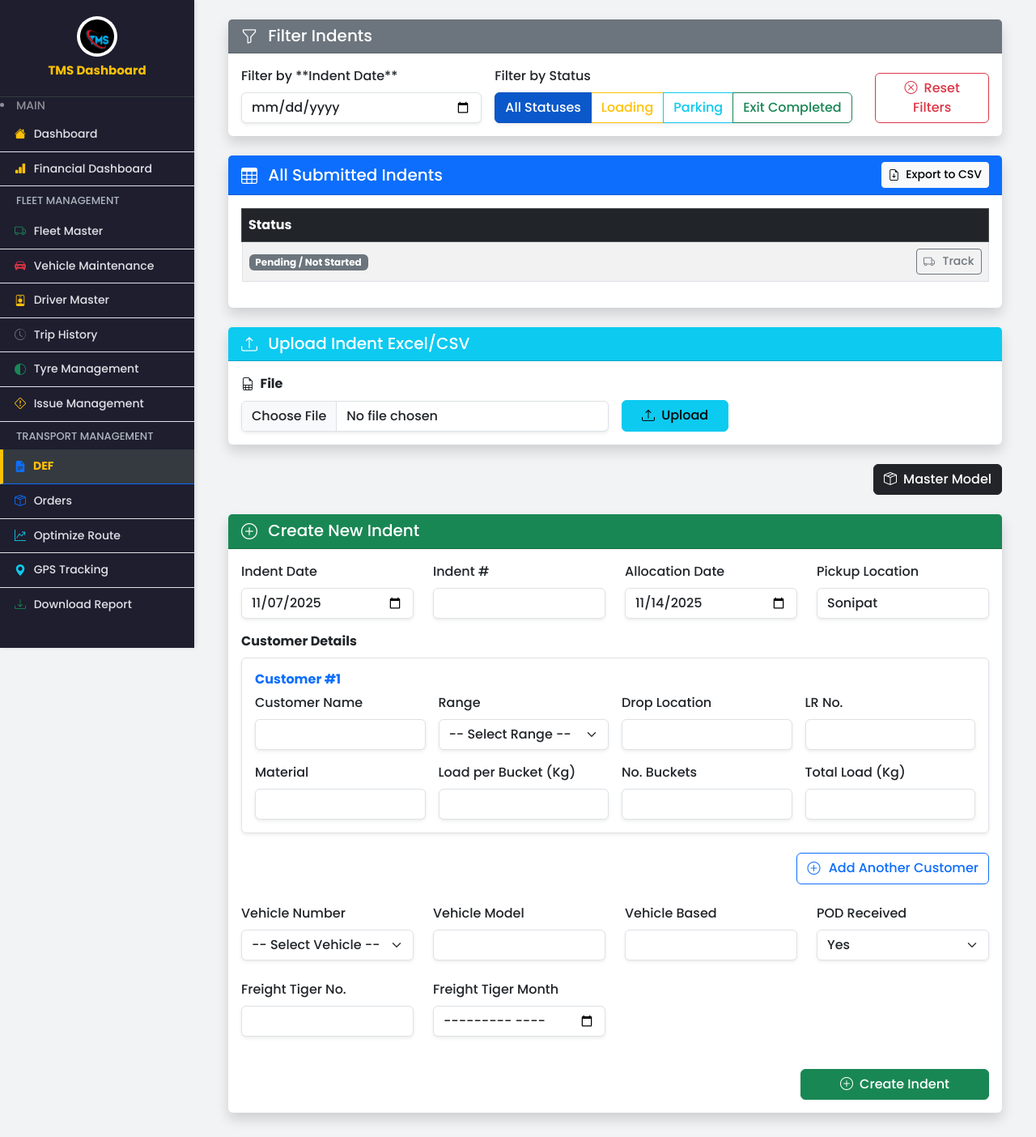
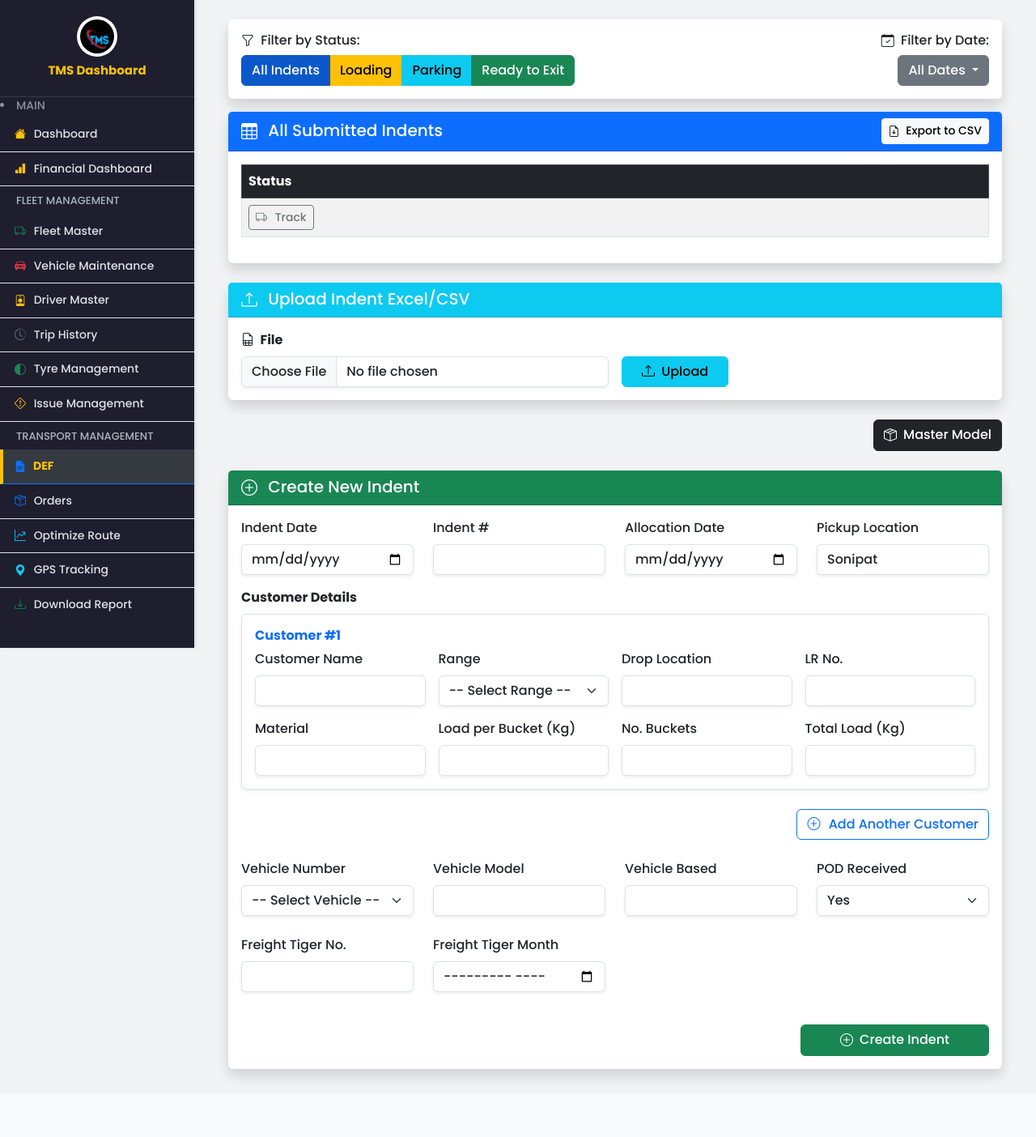
Before and after one commit to ashish86git/ashi-tms, a Flask app: page /def in a window 1280 px wide. Shown: the part 56-1460 px from the top of the page at 81% size. After the commit the page ends 1392 px from the top, so only its background shows below. Run offline with Flask 3, Linux system fonts and the light colour scheme; a database or web service that is not in the repository returns one stand-in record (values such as "Sample title"); some libraries are stand-ins or nearby versions.

Commit message:
Add files via upload

```diff
--- a/templates/def.html
+++ b/templates/def.html
@@ -35,44 +35,44 @@
     {% endfor %}
   {% endwith %}
 
-  {# ───────────────────────── Filter Card (UPDATED: Status Filter as Buttons) ──────────────────────────────── #}
+  {# ───────────────────────── Combined Filter Section ────────────────────────────── #}
   {% if indent_data %}
-  <div class="card shadow mb-4 border-0">
-    <div class="card-header bg-secondary text-white">
-      <h5 class="mb-0"><i class="bi bi-funnel me-2"></i> Filter Indents</h5>
-    </div>
-    <div class="card-body">
-      <div class="row g-3 align-items-end">
-        {# Date Filter Remains #}
-        <div class="col-md-4">
-          <label class="form-label">Filter by **Indent Date**</label>
-          <input type="date" id="filterIndentDate" class="form-control shadow-sm" />
-        </div>
+  <div class="card shadow mb-3 border-0">
+    <div class="card-body py-3">
+      <div class="row align-items-center">
 
-        {# Status Filter as Buttons (NEW UI) #}
-        <div class="col-md-6">
-          <label class="form-label d-block">Filter by Status</label>
-          <div class="btn-group shadow-sm" role="group" id="filterStatusButtons">
-            <button type="button" class="btn btn-primary active" data-status="">All Statuses</button>
-
-            <button type="button" class="btn btn-outline-warning" data-status="loading">Loading</button>
-            <button type="button" class="btn btn-outline-info" data-status="parking">Parking</button>
-            <button type="button" class="btn btn-outline-success" data-status="exit">Exit Completed</button>
+        {# Status Filters #}
+        <div class="col-md-8 mb-3 mb-md-0">
+          <h6 class="mb-2"><i class="bi bi-funnel me-1"></i> Filter by Status:</h6>
+          <div class="btn-group" role="group" id="status-filter-group">
+            <button type="button" class="btn btn-primary active" data-filter="all">All Indents</button>
+            <button type="button" class="btn btn-warning" data-filter="loading">Loading</button>
+            <button type="button" class="btn btn-info" data-filter="parking">Parking</button>
+            <button type="button" class="btn btn-success" data-filter="exit">Ready to Exit</button>
           </div>
         </div>
 
-        {# Reset Button Remains #}
-        <div class="col-md-2 d-flex align-items-end">
-          <button type="button" class="btn btn-outline-danger w-100" id="filterReset">
-            <i class="bi bi-x-circle me-1"></i> Reset Filters
+        {# Date Filters (New Dropdown) #}
+        <div class="col-md-4 text-md-end">
+          <h6 class="mb-2"><i class="bi bi-calendar-check me-1"></i> Filter by Date:</h6>
+          <div class="dropdown d-inline-block">
+            <button class="btn btn-secondary dropdown-toggle" type="button" id="dateFilterDropdown" data-bs-toggle="dropdown" aria-expanded="false" data-current-date-filter="all">
+              All Dates
             </button>
+            <ul class="dropdown-menu" aria-labelledby="dateFilterDropdown" id="date-filter-menu">
+              <li><a class="dropdown-item active" href="#" data-date-filter="all">All Dates</a></li>
+              <li><a class="dropdown-item" href="#" data-date-filter="today">Today</a></li>
+              <li><a class="dropdown-item" href="#" data-date-filter="week">This Week</a></li>
+            </ul>
           </div>
         </div>
       </div>
     </div>
-  {# ────────────────────────────────────────────────────────────────────────── #}
+  </div>
+  {% endif %}
 
   {# ───────────────────────── Uploaded Indent Table ──────────────────────────────── #}
+  {% if indent_data %}
   <div class="card shadow mb-4 border-0">
     <div class="card-header bg-primary text-white d-flex justify-content-between align-items-center">
       <h5 class="mb-0"><i class="bi bi-table me-2"></i> All Submitted Indents</h5>
@@ -81,47 +81,32 @@
       </a>
     </div>
     <div class="card-body table-responsive">
-      <table class="table table-striped table-bordered align-middle">
+      <table class="table table-striped table-bordered align-middle" id="indentTable">
         <thead class="table-dark">
           <tr>
             {% for key in indent_data[0].keys() %}
               <th>{{ key.replace('_',' ').title() }}</th>
             {% endfor %}
-            <th>Status</th> {# Status & Track combined in one column #}
+            <th>Status</th>
           </tr>
         </thead>
         <tbody id="indentTableBody">
+          {#
+             NOTE: The 'row.status' and 'row.indent_date' are required here.
+             Assuming 'row.status' and 'row.indent_date' are available
+             in your Jinja context:
+          #}
           {% for row in indent_data %}
-          {# Added data-current-status for JS filtering #}
-          <tr data-current-status="{{ row.current_status | default('none') }}">
-            {% for key, value in row.items() %}
+          <tr data-status="{{ row.status | default('unknown') }}" data-date="{{ row.indent_date }}">
+            {% for value in row.values() %}
               <td>{{ value }}</td>
             {% endfor %}
-            <td class="status-cell d-flex justify-content-between align-items-center">
-              {# 1. Status Badge #}
-              {% set status = row.current_status | default('none') %}
-              <div>
-                {% if status == 'exit' %}
-                  <span class="badge bg-success">Exit Completed!</span>
-                {% elif status == 'loading' %}
-                  <span class="badge bg-warning text-dark">Loading</span>
-                {% elif status == 'parking' %}
-                  <span class="badge bg-primary">Parking</span>
-                {% else %}
-                  <span class="badge bg-secondary">Pending / Not Started</span>
-                {% endif %}
-              </div>
-
-              {# 2. Track Button #}
-              {% if row.current_status != 'exit' %}
-                <button class="btn btn-outline-secondary btn-sm track-status-btn ms-2"
+            <td>
+              <button class="btn btn-outline-secondary btn-sm track-status-btn"
                       data-indent="{{ row['indent'] }}"
                       data-vehicle="{{ row['vehicle_number'] }}">
                 <i class="bi bi-truck"></i> Track
               </button>
-              {% else %}
-                <span class="text-muted small ms-2">N/A</span>
-              {% endif %}
             </td>
           </tr>
           {% endfor %}
@@ -171,7 +156,7 @@
         {# ── Indent General Info ── #}
         <div class="col-md-3">
           <label class="form-label">Indent Date</label>
-          <input type="date" name="indent_date" id="indentDateInput" class="form-control shadow-sm" required />
+          <input type="date" name="indent_date" class="form-control shadow-sm" required />
         </div>
         <div class="col-md-3">
           <label class="form-label">Indent #</label>
@@ -179,7 +164,7 @@
         </div>
         <div class="col-md-3">
           <label class="form-label">Allocation Date</label>
-          <input type="date" name="allocation_date" id="allocationDateInput" class="form-control shadow-sm" />
+          <input type="date" name="allocation_date" class="form-control shadow-sm" />
         </div>
         <div class="col-md-3">
           <label class="form-label">Pickup Location</label>
@@ -334,29 +319,6 @@
 {# ───────────────────────────── Optimized JavaScript Section ───────────────────────────── #}
 <script>
 document.addEventListener("DOMContentLoaded", function () {
-    // ------------------- Date Default Logic -------------------
-    const indentDateInput = document.getElementById('indentDateInput');
-    const allocationDateInput = document.getElementById('allocationDateInput');
-
-    function formatDate(date) {
-        const yyyy = date.getFullYear();
-        const mm = String(date.getMonth() + 1).padStart(2, '0'); // Months start at 0
-        const dd = String(date.getDate()).padStart(2, '0');
-        return `${yyyy}-${mm}-${dd}`;
-    }
-
-    if (indentDateInput) {
-        const today = new Date();
-        indentDateInput.value = formatDate(today);
-    }
-
-    if (allocationDateInput) {
-        const nextWeek = new Date();
-        nextWeek.setDate(nextWeek.getDate() + 7); // Add 7 days
-        allocationDateInput.value = formatDate(nextWeek);
-    }
-    // ------------------- End Date Default Logic -------------------
-
   // --- DOM Elements for Status Tracker ---
   const statusModal = new bootstrap.Modal(document.getElementById("statusModal"));
   const progressBar = document.getElementById("statusProgress");
@@ -370,15 +332,11 @@ document.addEventListener("DOMContentLoaded", function () {
   const btnExit = document.getElementById("btnExit");
   const trackBtns = document.querySelectorAll(".track-status-btn");
 
-  // --- Filtering DOM Elements (UPDATED) ---
-  const filterIndentDateInput = document.getElementById("filterIndentDate");
-  const filterStatusButtons = document.getElementById("filterStatusButtons"); // NEW: Button group container
-  const filterResetBtn = document.getElementById("filterReset");
-  const indentTableBody = document.getElementById("indentTableBody");
-
-  // Variable to store the currently selected status filter value (from buttons)
-  let currentStatusFilter = "";
-
+  // --- Global Filter Elements ---
+  const filterGroupStatus = document.getElementById('status-filter-group');
+  const filterGroupDate = document.getElementById('date-filter-menu');
+  const dateFilterDropdownBtn = document.getElementById('dateFilterDropdown');
+  const tableRows = document.querySelectorAll('#indentTableBody tr');
 
   // --- Utility: Update Progress Bar and Buttons ---
   function updateModalUI(status, loadT, parkT, exitT) {
@@ -438,7 +396,6 @@ document.addEventListener("DOMContentLoaded", function () {
   }
 
   // --- Event: Track Button Click ---
-  if (trackBtns) {
   trackBtns.forEach(btn => {
     btn.addEventListener("click", async () => {
       const indent = btn.getAttribute("data-indent");
@@ -457,33 +414,27 @@ document.addEventListener("DOMContentLoaded", function () {
       statusModal.show();
     });
   });
-  }
 
   // --- Event: Status Update Button Clicks (Delegated Handlers) ---
-  if (btnLoading) {
   btnLoading.addEventListener("click", async () => {
-      await updateStatus("loading");
-      // Reload to update the status badge in the main table and re-apply filters if needed
-      location.reload();
+    const data = await updateStatus("loading");
+    updateModalUI("loading", data.timestamp, null, null);
   });
-  }
 
-  if (btnParking) {
   btnParking.addEventListener("click", async () => {
-      await updateStatus("parking");
-      location.reload();
+    const data = await updateStatus("parking");
+    // Preserve old loading time, update parking time
+    updateModalUI("parking", loadTime.textContent, data.timestamp, null);
   });
-  }
 
-  if (btnExit) {
   btnExit.addEventListener("click", async () => {
-      await updateStatus("exit");
-      location.reload();
+    const data = await updateStatus("exit");
+    // Preserve old times, update exit time
+    updateModalUI("exit", loadTime.textContent, parkTime.textContent, data.timestamp);
   });
-  }
 
 
-  // ------------------- Customer Form Logic (Unchanged) -------------------
+  // ------------------- Customer Form Logic -------------------
 
   const container = document.getElementById("customerSectionContainer");
   const addBtn = document.getElementById("addCustomerBtn");
@@ -496,9 +447,8 @@ document.addEventListener("DOMContentLoaded", function () {
       // Update form names
       block.querySelectorAll("input, select").forEach(input => {
         const name = input.getAttribute("name");
-        if (name) {
+        // Regex to update the array index in the name attribute, e.g., 'customers[0][name]' -> 'customers[i][name]'
         input.setAttribute("name", name.replace(/\[\d+\]/, `[${i}]`));
-        }
       });
       // Show remove button for all customers except the first one
       if (i > 0) {
@@ -509,27 +459,25 @@ document.addEventListener("DOMContentLoaded", function () {
     });
   }
 
-  if (container) {
+  // Initial check for the first customer's remove button (ensure it's hidden)
   updateLabels();
-  }
 
-  if (addBtn) {
   addBtn.addEventListener("click", () => {
     const newBlock = container.firstElementChild.cloneNode(true);
+    // Clear values in cloned block
     newBlock.querySelectorAll("input, select").forEach(input => { input.value = ""; });
     container.appendChild(newBlock);
-      updateLabels();
+    updateLabels(); // Update all labels/names/remove buttons
   });
-  }
 
-  if (container) {
   container.addEventListener("click", e => {
     if (e.target.closest(".removeCustomer")) {
       e.target.closest(".customer-block").remove();
-        updateLabels();
+      updateLabels(); // Recalculate and update indices/labels after removal
     }
   });
 
+  // Event Delegation for Total Load Calculation
   container.addEventListener("input", e => {
     if (e.target.classList.contains("loadPerBucketInput") || e.target.classList.contains("noOfBucketsInput")) {
       const block = e.target.closest(".customer-block");
@@ -540,140 +488,94 @@ document.addEventListener("DOMContentLoaded", function () {
       const load = parseFloat(loadInput.value) || 0;
       const buckets = parseFloat(bucketsInput.value) || 0;
 
-        totalLoadInput.value = (load * buckets).toFixed(2);
+      // Calculate and set total load
+      totalLoadInput.value = (load * buckets).toFixed(2); // Use toFixed(2) for better number handling
+    }
+  });
+
+
+  // ------------------- Combined Filter Logic -------------------
+
+  // Helper to format a date as YYYY-MM-DD (matches input[type=date] and data-date)
+  const formatDate = (date) => date.toISOString().split('T')[0];
+
+  // Helper to calculate the start of the current week (Sunday)
+  const getStartOfWeek = (date) => {
+    const d = new Date(date);
+    const day = d.getDay(); // 0 is Sunday, 1 is Monday...
+    const diff = d.getDate() - day;
+    d.setDate(diff);
+    return formatDate(d);
+  };
+
+  // Master function to apply both Status and Date filters
+  function applyFilters() {
+    const currentStatusFilter = filterGroupStatus.querySelector('.active').dataset.filter;
+    const currentDateFilter = dateFilterDropdownBtn.dataset.currentDateFilter;
+    const todayDate = formatDate(new Date());
+    const startOfWeek = getStartOfWeek(new Date());
+
+    tableRows.forEach(row => {
+      const rowStatus = row.getAttribute('data-status');
+      const rowDate = row.getAttribute('data-date'); // This must be in 'YYYY-MM-DD' format
+
+      // 1. Check Status Filter
+      const statusMatch = currentStatusFilter === 'all' || rowStatus === currentStatusFilter;
+
+      // 2. Check Date Filter
+      let dateMatch = false;
+      if (currentDateFilter === 'all') {
+        dateMatch = true;
+      } else if (currentDateFilter === 'today') {
+        dateMatch = rowDate === todayDate;
+      } else if (currentDateFilter === 'week') {
+        // Date check: Is rowDate >= startOfWeek (if rowDate is valid)
+        dateMatch = rowDate >= startOfWeek;
+      }
+
+      // 3. Apply combined filter
+      if (statusMatch && dateMatch) {
+        row.style.display = ''; // Show row
+      } else {
+        row.style.display = 'none'; // Hide row
       }
     });
   }
 
-  // ───────────────────────────── Filtering Logic (UPDATED to use Buttons) ─────────────────────────────
+  // Event: Status Button Click
+  if (filterGroupStatus) {
+    filterGroupStatus.addEventListener('click', (e) => {
+      const target = e.target.closest('button');
+      if (!target || !target.dataset.filter) return;
 
-  /**
-   * Filters the table rows based on the Indent Date and status selection.
-   */
-  function filterTable() {
-    if (!indentTableBody) return;
+      // Update active button
+      filterGroupStatus.querySelectorAll('button').forEach(btn => btn.classList.remove('active'));
+      target.classList.add('active');
 
-    const dateFilter = filterIndentDateInput.value.trim();
-    // Use the global variable updated by button click
-    const statusFilter = currentStatusFilter;
-
-    const rows = indentTableBody.querySelectorAll("tr");
-
-    rows.forEach(row => {
-      const cells = row.querySelectorAll("td");
-      let matchesDate = false;
-      let matchesStatus = false;
-
-      // Assuming 'indent_date' is the *first* data column in the table (index 0).
-      const rowIndentDate = cells[0].textContent.trim();
-      const rowStatus = row.getAttribute('data-current-status');
-
-      // 1. Check Date Filter
-      if (dateFilter === "") {
-        matchesDate = true;
-      } else {
-        matchesDate = (rowIndentDate === dateFilter);
-      }
-
-      // 2. Check Status Filter (Logic remains the same)
-      if (statusFilter === "") {
-        matchesStatus = true; // All Statuses
-      } else if (statusFilter === "track") {
-        // 'Trackable' means any active status (loading or parking) or not yet started ('none')
-        matchesStatus = (rowStatus === 'loading' || rowStatus === 'parking' || rowStatus === 'none');
-      } else if (statusFilter === "exit") {
-        // Show only rows that are completed
-        matchesStatus = (rowStatus === 'exit');
-      } else {
-        // Filter for specific statuses (loading, parking)
-        matchesStatus = (rowStatus === statusFilter);
-      }
-
-      // Show or hide the row
-      if (matchesDate && matchesStatus) {
-        row.style.display = "";
-      } else {
-        row.style.display = "none";
-      }
+      applyFilters(); // Re-run combined filter
     });
   }
 
-  // Event Listeners for Filtering
-  if (indentTableBody) {
-    // 1. Date Filter
-    filterIndentDateInput.addEventListener("change", filterTable);
+  // Event: Date Dropdown Item Click
+  if (filterGroupDate) {
+    filterGroupDate.addEventListener('click', (e) => {
+      const target = e.target.closest('a');
+      if (!target || !target.dataset.dateFilter) return;
 
-    // 2. Status Button Filter (NEW Handler)
-    if (filterStatusButtons) {
-        filterStatusButtons.addEventListener("click", (e) => {
-            const clickedButton = e.target.closest('button');
-            if (clickedButton && clickedButton.dataset.status !== undefined) {
-                // Update the current filter state
-                currentStatusFilter = clickedButton.dataset.status;
+      // Update active item in dropdown
+      filterGroupDate.querySelectorAll('.dropdown-item').forEach(item => item.classList.remove('active'));
+      target.classList.add('active');
 
-                // Update active button styling
-                filterStatusButtons.querySelectorAll('button').forEach(btn => {
-                    btn.classList.remove('active', 'btn-primary', 'btn-outline-warning', 'btn-outline-info', 'btn-outline-success');
-                    // Reset to outline primary or the appropriate outline class
-                    if (btn.dataset.status === 'loading') {
-                        btn.classList.add('btn-outline-warning');
-                    } else if (btn.dataset.status === 'parking') {
-                        btn.classList.add('btn-outline-info');
-                    } else if (btn.dataset.status === 'exit') {
-                        btn.classList.add('btn-outline-success');
-                    } else {
-                        btn.classList.add('btn-outline-primary');
-                    }
-                });
+      // Update dropdown button text and data attribute
+      dateFilterDropdownBtn.textContent = target.textContent;
+      dateFilterDropdownBtn.dataset.currentDateFilter = target.dataset.dateFilter;
 
-                // Set the clicked button as active, using the primary/filled style
-                if (currentStatusFilter === 'loading') {
-                    clickedButton.classList.remove('btn-outline-warning');
-                    clickedButton.classList.add('btn-warning', 'active');
-                } else if (currentStatusFilter === 'parking') {
-                    clickedButton.classList.remove('btn-outline-info');
-                    clickedButton.classList.add('btn-info', 'active');
-                } else if (currentStatusFilter === 'exit') {
-                    clickedButton.classList.remove('btn-outline-success');
-                    clickedButton.classList.add('btn-success', 'active');
-                } else {
-                    clickedButton.classList.remove('btn-outline-primary');
-                    clickedButton.classList.add('btn-primary', 'active');
-                }
-
-                // Apply the filter
-                filterTable();
-            }
+      applyFilters(); // Re-run combined filter
     });
   }
 
-
-    // 3. Reset Button
-    filterResetBtn.addEventListener("click", () => {
-      // Reset Date
-      filterIndentDateInput.value = "";
-
-      // Reset Status Buttons UI and Logic
-      currentStatusFilter = "";
-      filterStatusButtons.querySelectorAll('button').forEach(btn => {
-          btn.classList.remove('active', 'btn-primary', 'btn-warning', 'btn-info', 'btn-success');
-          if (btn.dataset.status === 'loading') {
-              btn.classList.add('btn-outline-warning');
-          } else if (btn.dataset.status === 'parking') {
-              btn.classList.add('btn-outline-info');
-          } else if (btn.dataset.status === 'exit') {
-              btn.classList.add('btn-outline-success');
-          } else {
-              btn.classList.add('btn-primary'); // 'All Statuses' is the default active
-          }
-      });
-      // Set 'All Statuses' button active again
-      filterStatusButtons.querySelector('[data-status=""]').classList.add('active');
-
-
-      filterTable(); // Apply the reset state
-    });
-  }
+  // Initial application of filter (will show all by default)
+  applyFilters();
 });
 </script>
 
```
Lines whose indentation alone changed are shown as unchanged.
